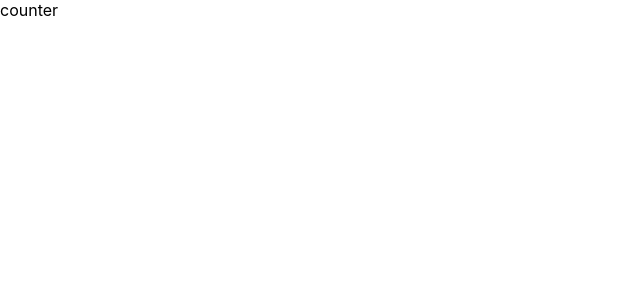
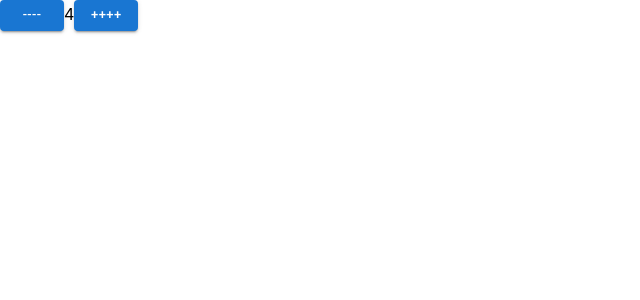
Before and after one commit to amitsafi45/react-tutorial, a React (Create React App) app: page / in a window 1280 px wide. Shown: the top 300 px of the page, without its empty margins (0-640 px from the left). Built offline with nearby package versions, Linux system fonts and the light colour scheme.

Commit message:
feat: create increment & decrement function

```diff
--- a/src/App.tsx
+++ b/src/App.tsx
@@ -1,5 +1,5 @@
 import React from 'react';
-import {Counter} from '../src/counter'
+import {Counter} from './Counter'
 function App() {
   return (
     <div className="App">
--- a/src/Counter.tsx
+++ b/src/Counter.tsx
@@ -1,7 +1,32 @@
-import React from 'react'
+import React, { useState } from 'react'
+import {Button} from '@mui/material'
 
 export function Counter ()  {
+const [count,setCount]=useState(4)
+console.log('i am in useState');
+
+ const decrementCount = () => {
+  console.log('i am in decrement');
+
+  setCount(count-1)
+}
+
+const incrementCount = () => {
+  console.log('i am in increment');
+
+  setCount(count+1)
+}
   return (
-    <div>counter</div>
+
+<div className='container'>
+
+    <Button variant="contained" size='small' onClick={decrementCount}>----</Button>
+    <span>{count}</span>
+    <Button variant="contained" size='small' onClick={incrementCount}>++++</Button>
+
+      {/* <button>-</button>
+      <span>0</span>
+      <button>+</button> */}
+    </div>
   )
 }
--- a/src/counter.tsx
+++ /dev/null
@@ -1,7 +0,0 @@
-import React from 'react'
-
-export function Counter ()  {
-  return (
-    <div>counter</div>
-  )
-}
```
Also changed, not shown: 1 other file (tests, documents, lock files or other folders).
